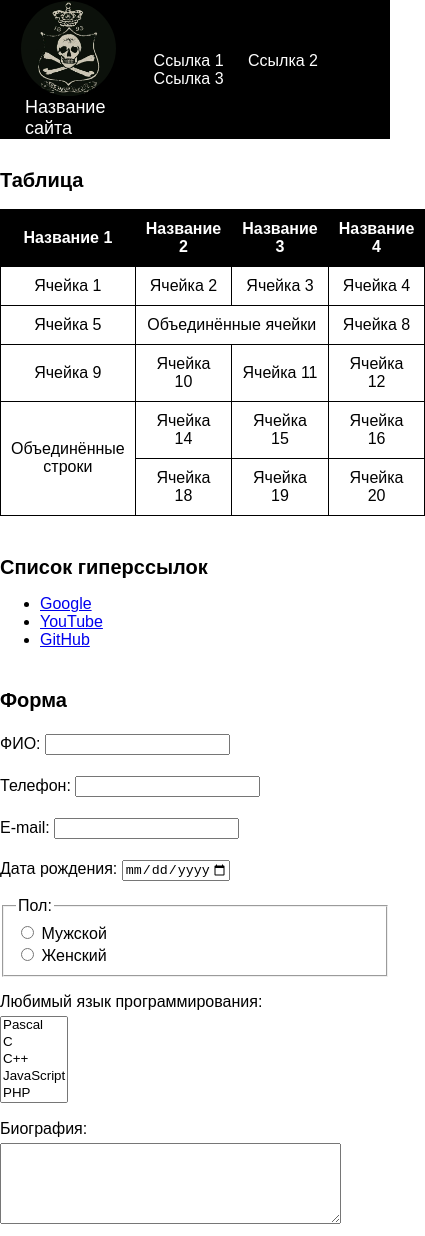
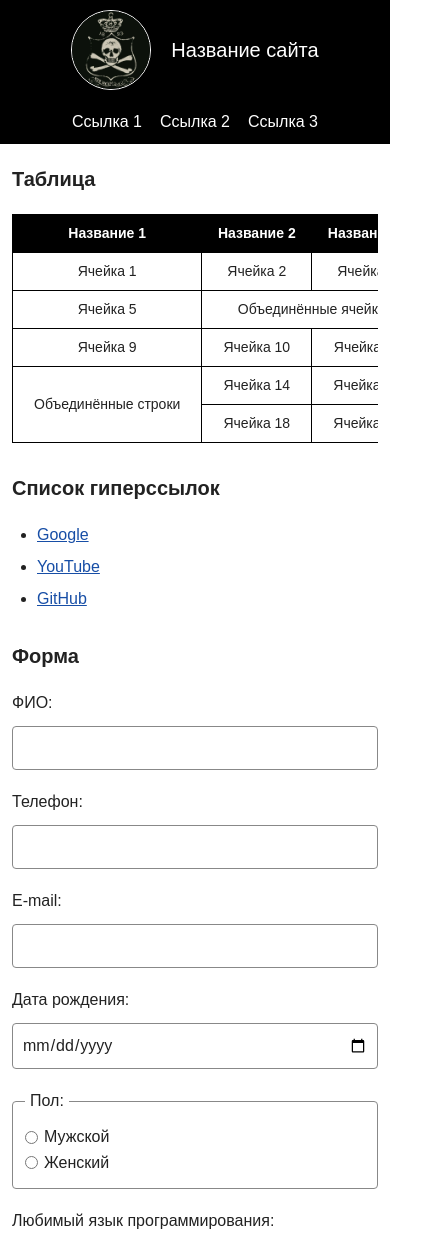
Before and after one commit to yvngsam/Exercise-2-, a plain HTML site: page vs_code_project/index.html in a window 390 px wide. Shown: the top 1236 px of the page, 425 px wide, since content can reach past the window. Drawn offline with Linux system fonts and the light colour scheme.

Commit message:
Update style.css

```diff
--- a/vs_code_project/style.css
+++ b/vs_code_project/style.css
@@ -1,93 +1,116 @@
-/* Основные настройки страницы */
+
+/* Основные настройки */
+
+* {
+    box-sizing: border-box;
+}
+
+html {
+    scroll-behavior: smooth;
+}
 
 body {
     margin: 0;
     font-family: Arial, sans-serif;
+    color: #222;
+    line-height: 1.5;
 }
 
-
-/* Шапка */
+/* Шапка сайта */
 
 header {
     width: 100%;
+    min-height: 100px;
+    padding: 10px 20px;
     background-color: black;
-    min-height: 100px;
     color: white;
+
     display: flex;
     align-items: center;
+    justify-content: space-between;
+    gap: 20px;
+    flex-wrap: wrap;
 }
 
+/* Левая часть шапки */
+
+.header-content {
+    display: flex;
+    align-items: center;
+    gap: 20px;
+}
 
 /* Логотип */
 
 .logo {
-    width: 95px;
-    height: 95px;
-    margin-left: 20px;
-
-    border: 1px solid black;
+    width: 80px;
+    height: 80px;
+    flex-shrink: 0;
+    border: 1px solid white;
     border-radius: 50%;
-
     overflow: hidden;
 }
 
 .logo img {
+    display: block;
     width: 100%;
     height: 100%;
     object-fit: cover;
-    display: block;
 }
-
 
 /* Название сайта */
 
 .site-name {
-    margin-left: 25px;
-    font-size: 18px;
+    font-size: 20px;
+    font-weight: normal;
 }
 
-
-/* Меню */
+/* Навигация */
 
 nav {
-    margin-left: auto;
-    margin-right: 20px;
+    display: flex;
+    align-items: center;
+    flex-wrap: wrap;
+    gap: 12px 20px;
 }
-
 
 nav a {
     color: white;
     text-decoration: none;
-    margin-left: 20px;
 }
 
+nav a:hover,
+nav a:focus {
+    text-decoration: underline;
+}
 
 /* Основное содержимое */
 
 main {
+    width: 100%;
     max-width: 960px;
     margin: 30px auto;
+    padding: 0 20px;
 }
 
-
-/* Заголовки разделов */
+/* Разделы */
 
 section {
     margin-bottom: 40px;
+    scroll-margin-top: 20px;
 }
 
 h2 {
+    margin: 0 0 20px;
     font-size: 20px;
 }
-
 
 /* Таблица */
 
 table {
+    width: 100%;
     border-collapse: collapse;
-    width: 100%;
 }
-
 
 th,
 td {
@@ -96,27 +119,207 @@ td {
     text-align: center;
 }
 
-
 th {
     background-color: black;
     color: white;
 }
 
+/* Список гиперссылок */
+
+#links ul {
+    padding-left: 25px;
+}
+
+#links li {
+    margin-bottom: 8px;
+}
+
+#links a {
+    color: #174ea6;
+    overflow-wrap: anywhere;
+}
+
+#links a:hover,
+#links a:focus {
+    text-decoration: none;
+}
 
 /* Форма */
 
-input,
-textarea,
-select {
-    margin-top: 5px;
+form {
+    max-width: 600px;
 }
 
+form p {
+    margin: 0 0 20px;
+}
+
+form p > label {
+    display: inline-block;
+    margin-bottom: 6px;
+}
+
+/* Поля ввода */
+
+input[type="text"],
+input[type="tel"],
+input[type="email"],
+input[type="date"],
+select,
+textarea {
+    display: block;
+    width: 100%;
+    max-width: 100%;
+    margin-top: 5px;
+    padding: 9px;
+    font: inherit;
+    border: 1px solid #888;
+    border-radius: 4px;
+    background-color: white;
+    color: #222;
+}
+
+select[multiple] {
+    min-height: 130px;
+}
+
+textarea {
+    resize: vertical;
+}
+
+/* Фокус полей */
+
+input:focus,
+select:focus,
+textarea:focus {
+    outline: 2px solid #555;
+    outline-offset: 2px;
+}
+
+/* Ошибки валидации */
+
+input[aria-invalid="true"] {
+    border-color: #c62828;
+}
+
+.field-error {
+    display: block;
+    margin-top: 5px;
+    color: #c62828;
+    font-size: 14px;
+    font-weight: bold;
+}
+
+/* Радиокнопки и согласие */
+
+fieldset {
+    margin: 0 0 20px;
+    padding: 12px;
+    border: 1px solid #888;
+    border-radius: 4px;
+}
+
+legend {
+    padding: 0 5px;
+}
+
+fieldset label {
+    display: inline-flex;
+    align-items: center;
+    gap: 6px;
+}
+
+fieldset input[type="radio"] {
+    margin: 0;
+}
+
+input[type="checkbox"] {
+    margin-right: 5px;
+}
+
+/* Кнопка */
+
+input[type="submit"] {
+    padding: 10px 22px;
+    border: none;
+    border-radius: 4px;
+    background-color: black;
+    color: white;
+    font: inherit;
+    cursor: pointer;
+}
+
+input[type="submit"]:hover {
+    background-color: #333;
+}
+
+input[type="submit"]:focus {
+    outline: 2px solid #555;
+    outline-offset: 3px;
+}
+
+/* Сообщение об успехе */
+
+#success-message {
+    margin-top: 15px;
+    color: green;
+    font-weight: bold;
+}
 
 /* Подвал */
 
 footer {
     width: 100%;
+    min-height: 60px;
+    padding: 15px 20px;
+    background-color: black;
     color: white;
-    min-height: 60px;
-    background-color: black;
+    text-align: center;
 }
+
+/* Адаптация под мобильные устройства */
+
+@media (max-width: 600px) {
+    header {
+        justify-content: center;
+        text-align: center;
+    }
+
+    .header-content {
+        width: 100%;
+        justify-content: center;
+    }
+
+    nav {
+        width: 100%;
+        justify-content: center;
+        gap: 10px 18px;
+    }
+
+    main {
+        margin: 20px auto;
+        padding: 0 12px;
+    }
+
+    section {
+        margin-bottom: 30px;
+    }
+
+    #table {
+        overflow-x: auto;
+    }
+
+    table {
+        min-width: 520px;
+    }
+
+    th,
+    td {
+        padding: 8px;
+        font-size: 14px;
+    }
+
+    input[type="submit"] {
+        width: 100%;
+    }
+}
```
